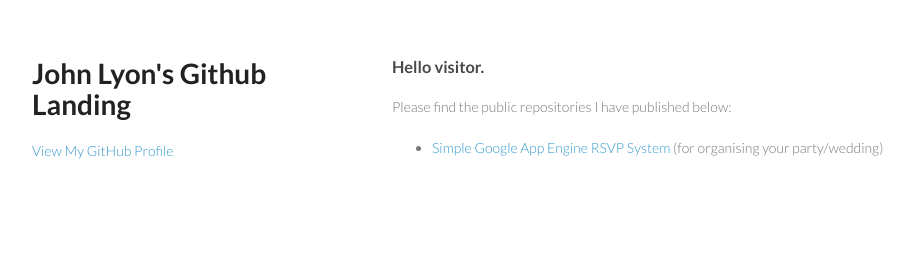
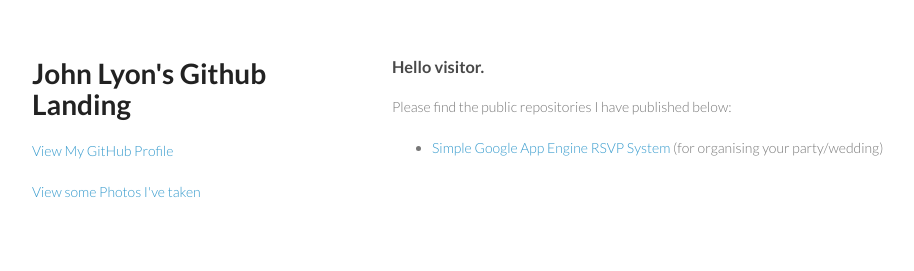
Before and after one commit to jozzas/jozzas.github.com, a plain HTML site: page index.html in a window 1280 px wide. Shown: the top 271 px of the page, without its empty margins (178-1092 px from the left). Drawn offline with Linux system fonts and the light colour scheme.

Commit message:
Update index.html

```diff
--- a/index.html
+++ b/index.html
@@ -21,6 +21,8 @@
 
         <p class="view"><a href="https://github.com/jozzas">View My GitHub Profile</a></p>
 
+        <p class="view"><a href="https://github.com/jozzas/Shots">View some Photos I've taken</a></p>
+
       </header>
       <section>
         <h3>Hello visitor.</h3>
```
